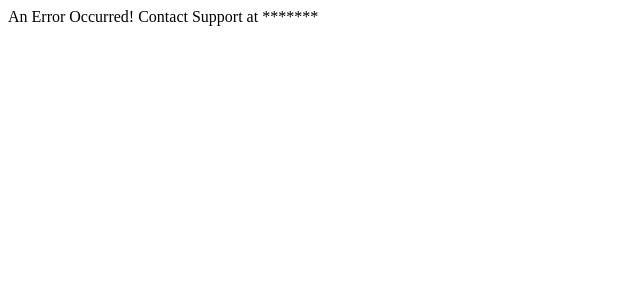
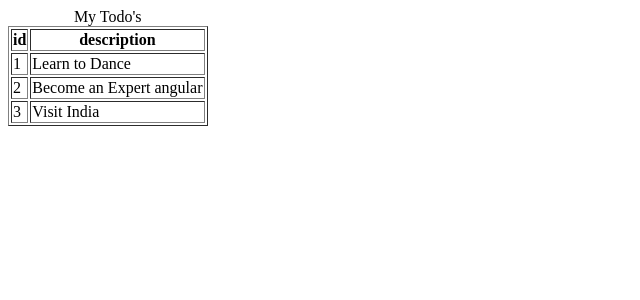
Before and after one commit to Brunocs1991/udemy-Go-Java-Full-Stack-with-Spring-Boot-and-Angular, an Angular app in the folder todo/: page /todos in a window 1280 px wide. Before the commit this address led to /error. Shown: the top 300 px of the page, without its empty margins (0-640 px from the left). Built offline with nearby package versions, Linux system fonts and the light colour scheme.

Commit message:
table list todos

```diff
--- a/todo/src/app/app-routing.module.ts
+++ b/todo/src/app/app-routing.module.ts
@@ -1,3 +1,4 @@
+import { ListTodosComponent } from './list-todos/list-todos.component';
 import { LoginComponent } from './login/login.component';
 import { NgModule } from '@angular/core';
 import { RouterModule, Routes } from '@angular/router';
@@ -8,6 +9,7 @@
   { path: '', component: LoginComponent },
   { path: 'login', component: LoginComponent },
   { path: 'welcome/:name', component: WelcomeComponent },
+  { path: 'todos', component: ListTodosComponent },
   { path: 'error', component: ErrorComponent },
   { path: '**', redirectTo: 'error' },
 ];
--- a/todo/src/app/app.module.ts
+++ b/todo/src/app/app.module.ts
@@ -7,9 +7,10 @@
 import { LoginComponent } from './login/login.component';
 import { FormsModule } from '@angular/forms';
 import { ErrorComponent } from './error/error.component';
+import { ListTodosComponent } from './list-todos/list-todos.component';
 
 @NgModule({
-  declarations: [AppComponent, WelcomeComponent, LoginComponent, ErrorComponent],
+  declarations: [AppComponent, WelcomeComponent, LoginComponent, ErrorComponent, ListTodosComponent],
   imports: [BrowserModule, AppRoutingModule, FormsModule],
   providers: [],
   bootstrap: [AppComponent],
--- /dev/null
+++ b/todo/src/app/list-todos/list-todos.component.html
@@ -0,0 +1,15 @@
+<table border="1">
+  <caption>My Todo's</caption>
+  <thead>
+    <tr>
+      <th>id</th>
+      <th>description</th>
+    </tr>
+  </thead>
+  <tbody>
+    <tr *ngFor="let todo of todos">
+      <td>{{todo.id}}</td>
+      <td>{{todo.description}}</td>
+    </tr>
+  </tbody>
+</table>
--- /dev/null
+++ b/todo/src/app/list-todos/list-todos.component.ts
@@ -0,0 +1,18 @@
+import { Component, OnInit } from '@angular/core';
+import { Todo } from '../models/Todo';
+
+@Component({
+  selector: 'app-list-todos',
+  templateUrl: './list-todos.component.html',
+  styleUrls: ['./list-todos.component.css'],
+})
+export class ListTodosComponent implements OnInit {
+  todos: Todo[] = [
+    { id: 1, description: 'Learn to Dance' },
+    { id: 2, description: 'Become an Expert angular' },
+    { id: 3, description: 'Visit India' },
+  ];
+  constructor() {}
+
+  ngOnInit(): void {}
+}
--- /dev/null
+++ b/todo/src/app/models/Todo.ts
@@ -0,0 +1,3 @@
+export class Todo {
+  constructor(public id: number, public description: string) {}
+}
```
Also changed, not shown: todo/src/app/list-todos/list-todos.component.css (added), 1 other file (tests, documents, lock files or other folders).
